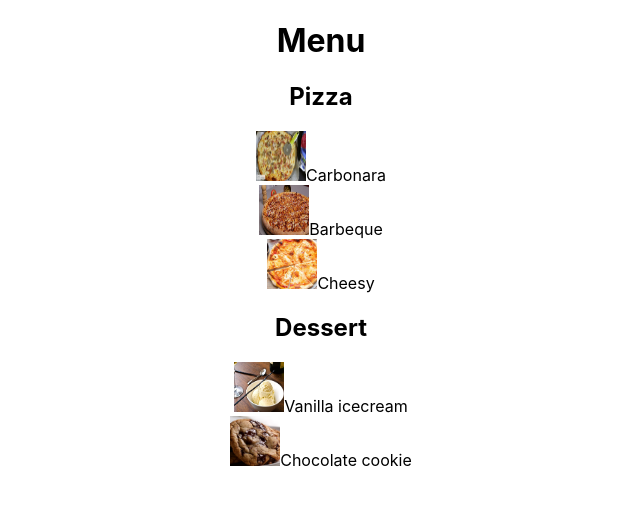
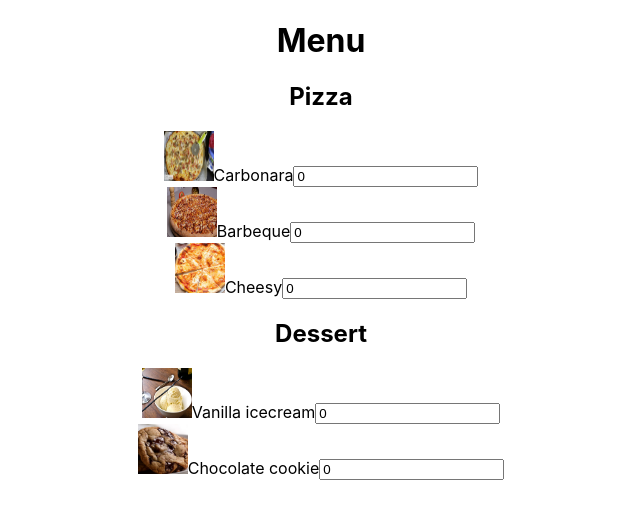
Before and after one commit to raquel-aparicio-morenilla/react-tdd-pizzeria, a React (Create React App) app: page / in a window 1280 px wide. Shown: the top 518 px of the page, without its empty margins (319-959 px from the left). Built offline with nearby package versions, Linux system fonts and the light colour scheme.

Commit message:
Green phase: add spinner in MenuItem, quantity as a state, fix test to expect "0"

```diff
--- a/src/components/Menu.jsx
+++ b/src/components/Menu.jsx
@@ -1,13 +1,17 @@
 import {useMenu} from "../hooks/useMenu";
+import {useState} from "react";
 
 export const pizzaType = "pizza"
 export const dessertType = "dessert"
 
 function MenuItem({item, itemType}) {
+    const [quantity, setQuantity] = useState(0)
     const altText = item.name + " " + itemType;
+
     return <div>
         <img src={"assets/" + item.imageName} alt={altText} width={50} height={50}/>
         {item.name}
+        <input type="number" min={0} value={quantity}/>
     </div>;
 }
 
@@ -17,9 +21,7 @@ export function Menu() {
     return <>
         <h1>Menu</h1>
         <h2>Pizza</h2>
-        {
-            pizzaList && pizzaList.map(pizza => <MenuItem key={pizza.name} item={pizza} itemType={pizzaType}/>)
-        }
+        {pizzaList && pizzaList.map(pizza => <MenuItem key={pizza.name} item={pizza} itemType={pizzaType}/>)}
         <h2>Dessert</h2>
         {dessertList && dessertList.map(dessert => <MenuItem key={dessert.name} item={dessert} itemType={dessertType}/>)}
     </>;
```
Also changed, not shown: 1 other file (tests, documents, lock files or other folders).
